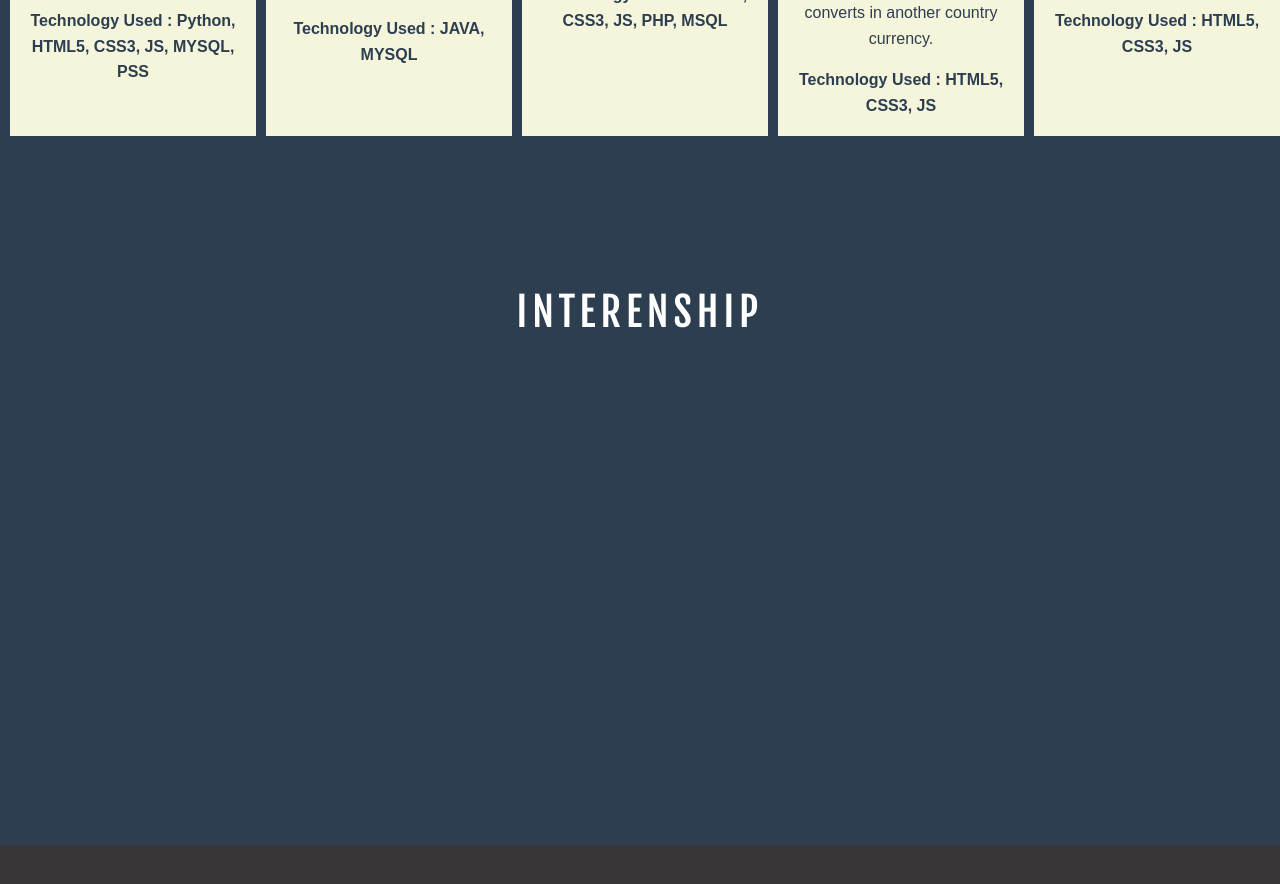
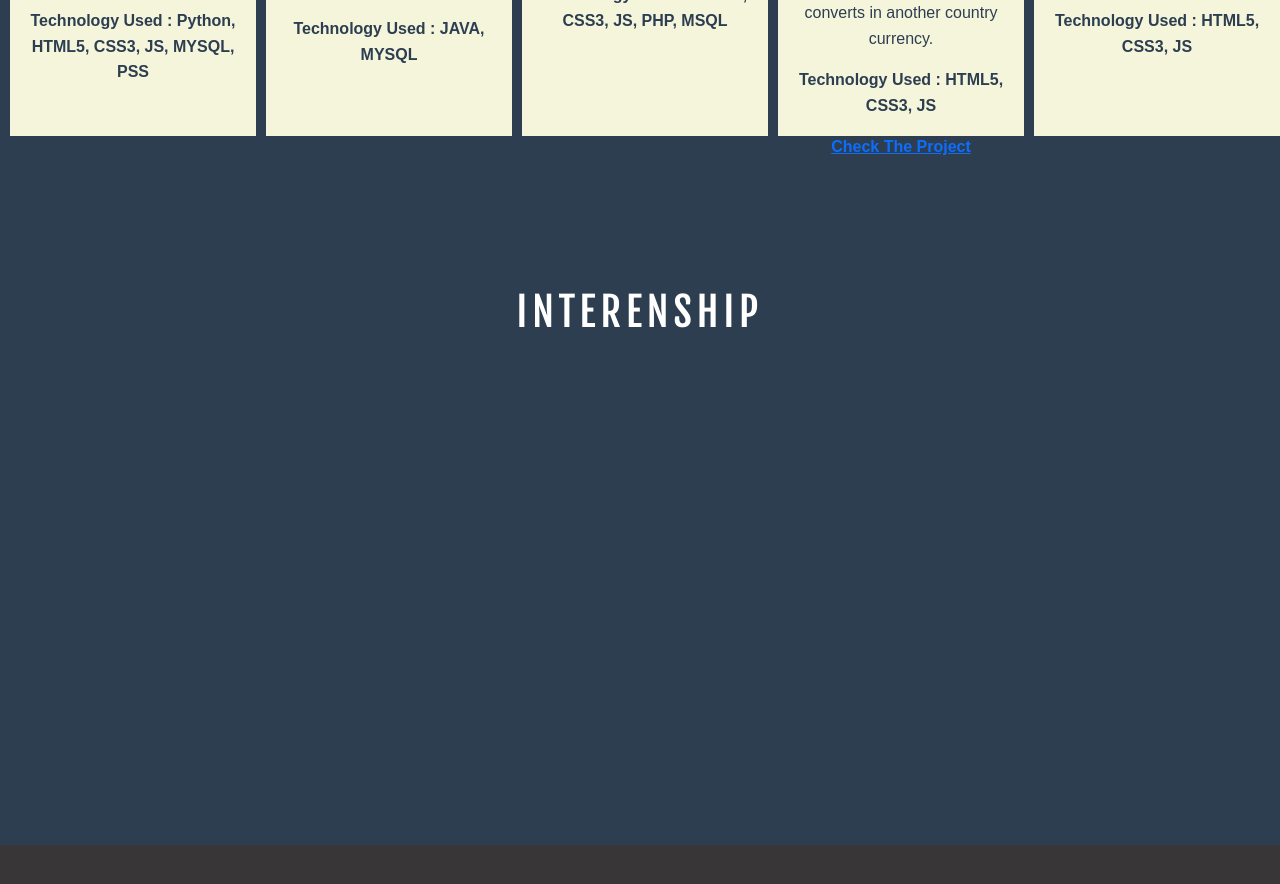
Before and after one commit to Omkulkarni7/portfolio, a plain HTML site: page index.html in a window 1280 px wide. Shown: the part 920-1804 px from the top of the page. Drawn offline with nearby package versions, Linux system fonts and the light colour scheme; files whose address does not match are found by name.

Commit message:
Update index.html

```diff
--- a/index.html
+++ b/index.html
@@ -69,7 +69,7 @@
                             <h3><b>CURRENCY CONVERTOR</b></h3>
                             <p>In that project i develope the currency converter. Here the curecncy of any country converts in another country currency.</p>
                             <p><b>Technology Used : HTML5, CSS3, JS</b></p>
-
+                            <p><b><a href = "https://67c86f0912ffd53f5f549ec6--gleeful-sunflower-828419.netlify.app/">Check The Project</a></b></p>
                         </div>
                         <div class="adv1">
 
```
